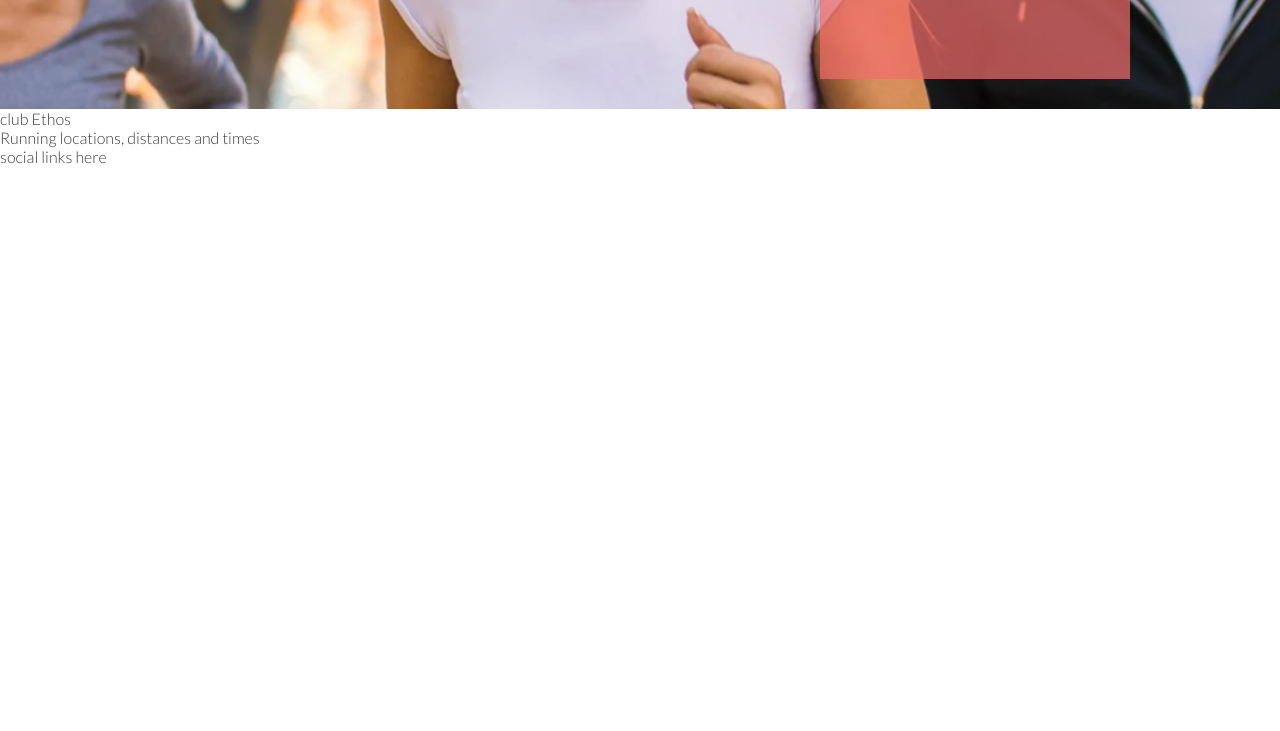
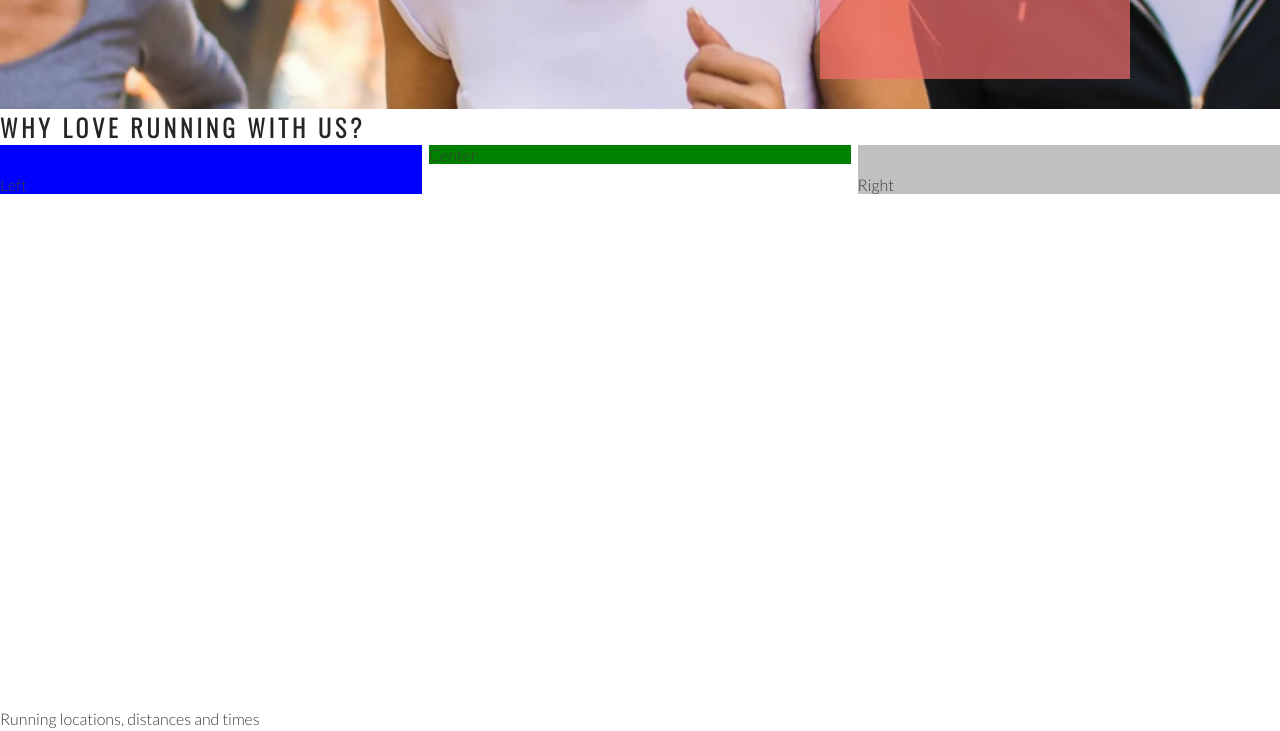
Before and after one commit to moolleer/love-running, a plain HTML site: page index.html in a window 1280 px wide. Shown: the part 566-1297 px from the top of the page. Before the commit the page ends 800 px from the top, so only its background shows below. Drawn offline with nearby package versions, Linux system fonts and the light colour scheme.

Commit message:
Add club ethos main structure

```diff
--- a/assets/css/style.css
+++ b/assets/css/style.css
@@ -23,6 +23,7 @@ h2 {
 #logo {
     float: left;
     font-size: 280%;
+    margin-left: 30px;
 }
 
 /* navigation links */
@@ -115,3 +116,29 @@ h2 {
 
     position: absolute;
 }
+
+/*club ethos*/
+
+#club-ethos {
+    height: 600px;
+}
+
+#left-about {
+    padding-top: 30px;
+    width: 33%;
+    float: left;
+    background-color: blue;
+}
+
+#right-about {
+    padding-top: 30px;
+    width: 33%;
+    float: right;
+    background-color: silver;
+}
+
+#center-about {
+    width: 33%;
+    margin: 0 auto;
+    background-color: green;
+}
--- a/index.html
+++ b/index.html
@@ -37,8 +37,11 @@
             <h3>Dublin Docklands & Phoenix Park</h3>
         </div>
     </section>
-    <section>
-        club Ethos
+    <section id="club-ethos">
+        <h1>Why Love Running With Us?</h1>
+        <div id="left-about">Left</div>
+        <div id="right-about">Right</div>
+        <div id="center-about">Center</div>
     </section>
     <section>
         Running locations, distances and times
```
